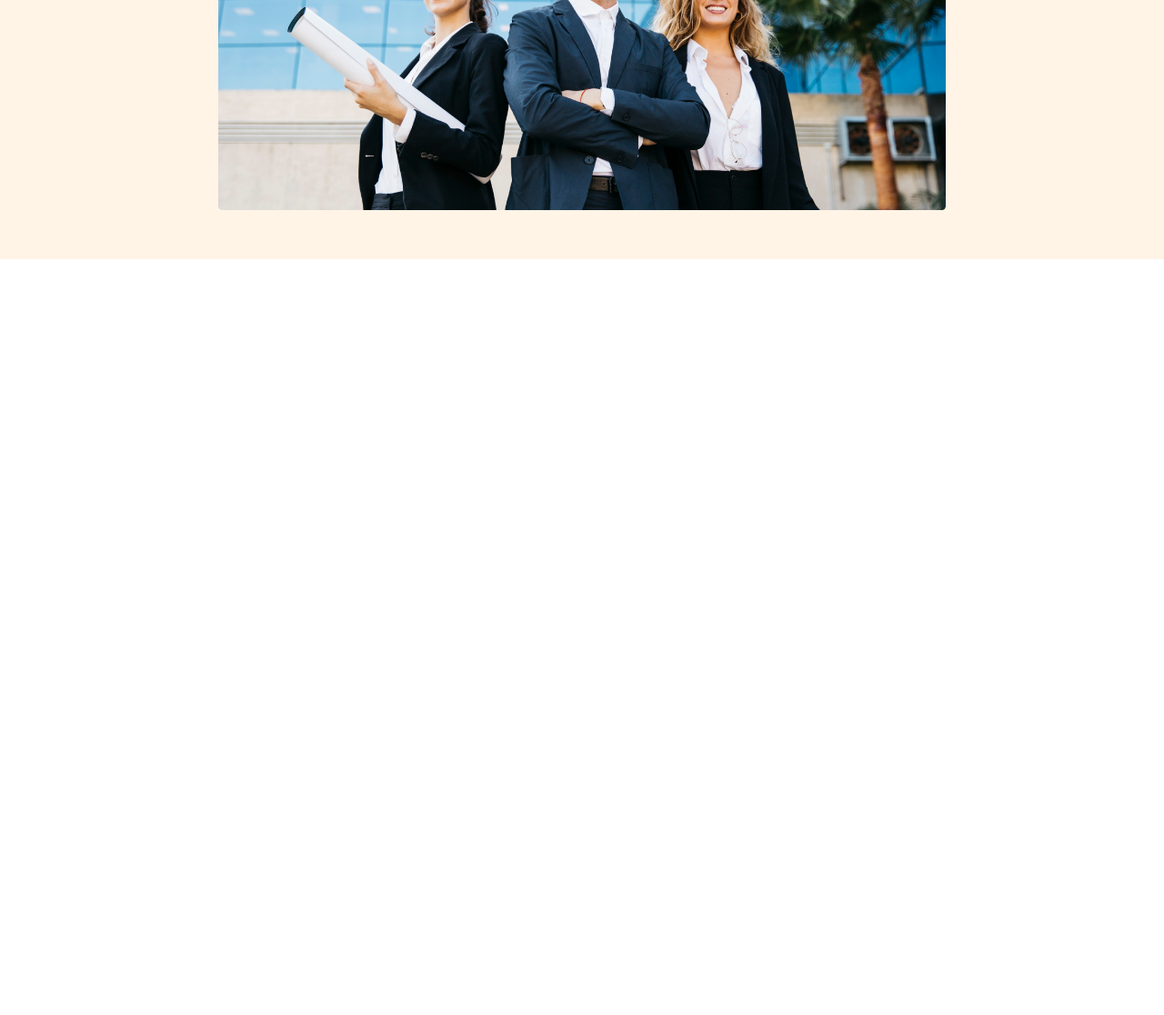
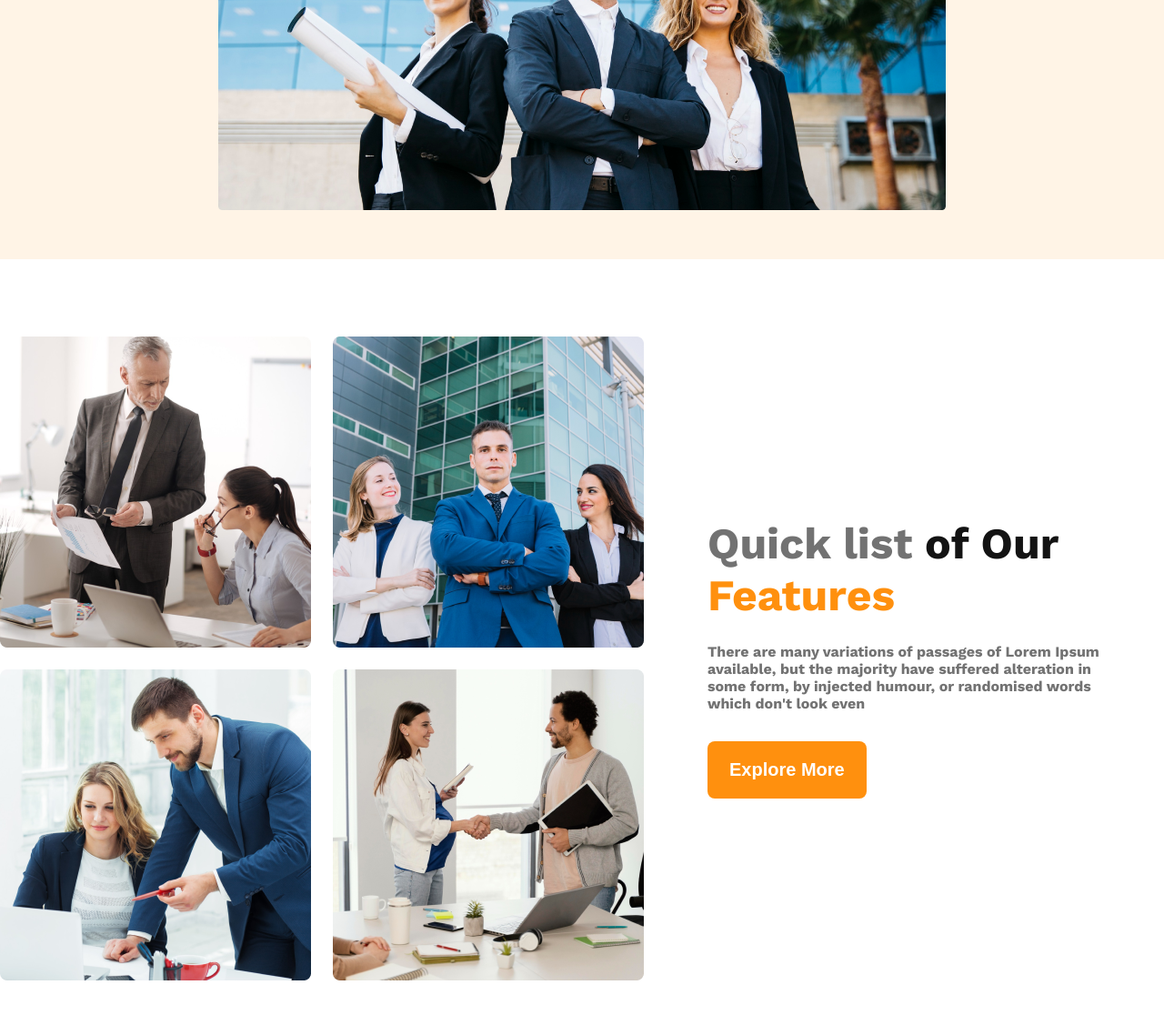
Before and after one commit to rakibunateed/architects, a plain HTML site: page index.html in a window 1280 px wide. Shown: the part 780-1896 px from the top of the page at 91% size. Before the commit the page ends 1065 px from the top, so only its background shows below. Drawn offline with nearby package versions, Linux system fonts and the light colour scheme.

Commit message:
teams container responsive

```diff
--- a/index.html
+++ b/index.html
@@ -35,6 +35,20 @@
 
     </header>
     <main>
+        <!-- features section part -->
+         <section class="teams-container">
+            <div class="teams-img-container">
+                <img src="images/team1.png" alt="">
+                <img src="images/team2.png" alt="">
+                <img src="images/team3.png" alt="">
+                <img src="images/team4.png" alt="">
+            </div>
+            <div class="teams-content">
+                <h3 class="teams-title"><span class="text-quick">Quick list</span> of Our <span class="text-features">Features</span></h3>
+                <p class="teams-description">There are many variations of passages of Lorem Ipsum available, but the majority have suffered alteration in some form, by injected humour, or randomised words which don't look even</p>
+                <button class="btn-primary">Explore More</button>
+            </div>
+         </section>
 
     </main>
     <footer>
--- a/styles/architect.css
+++ b/styles/architect.css
@@ -80,7 +80,50 @@ border: none;
 }
 
 
-/* responsive media queries */
+/* main related styles */
+main{
+    max-width: 1440px;
+    margin: 0 auto;
+}
+
+/* teams container styles */
+.teams-container{
+    display: flex;
+    align-items: center;
+    margin: 85px 0 130px;
+}
+.teams-img-container{
+    display: grid;
+    grid-template-columns: repeat(2,1fr);
+    gap: 24px;
+}
+ .teams-content{
+    padding: 0 70px;
+ }
+ .teams-title{
+    color: #131313;
+    font-size: 3rem;
+    font-weight: 700;
+ }
+ .text-quick{
+    color:  #727272;
+font size: 3rem;
+font-weight: 500;
+ }
+ .text-features{
+    color: #FF900E;
+font-size: 3rem;
+font-weight: 700;
+ }
+ .teams-description{
+    color:#727272;
+font-size: 1rem;
+font-weight: 400;
+margin: 24px 0 32px;
+ }
+
+
+ /* responsive media queries */
 
 /* mobile devices */
 
@@ -88,8 +131,19 @@ border: none;
     header{
         padding: 20px;
     }
-    nav{
+    nav ,
+    .teams-container
+    {
         flex-direction: column;
+    }
+    .teams-img-container{
+        grid-template-columns: 1fr;
+    }
+    .teams-img-container{
+        margin-bottom: 25px;
+    }
+     .teams-content{
+        padding:20px 20px ;
     }
     .nav-title{
         margin-bottom: 30px;
@@ -108,7 +162,9 @@ border: none;
 /* tablet or medium devices */
 
 @media screen and (min-width:576px) and (max-width:960px) {
-    nav{
+    nav,
+    .teams-container
+    {
         flex-direction: column;
     }
     header{
@@ -123,5 +179,10 @@ border: none;
     .banner-content{
         margin-bottom: 30px;
     }
-
+    .teams-img-container{
+        margin-bottom: 30px;
+    }
+    .teams-content{
+        padding: 0 130px;
+    }
 }
```
